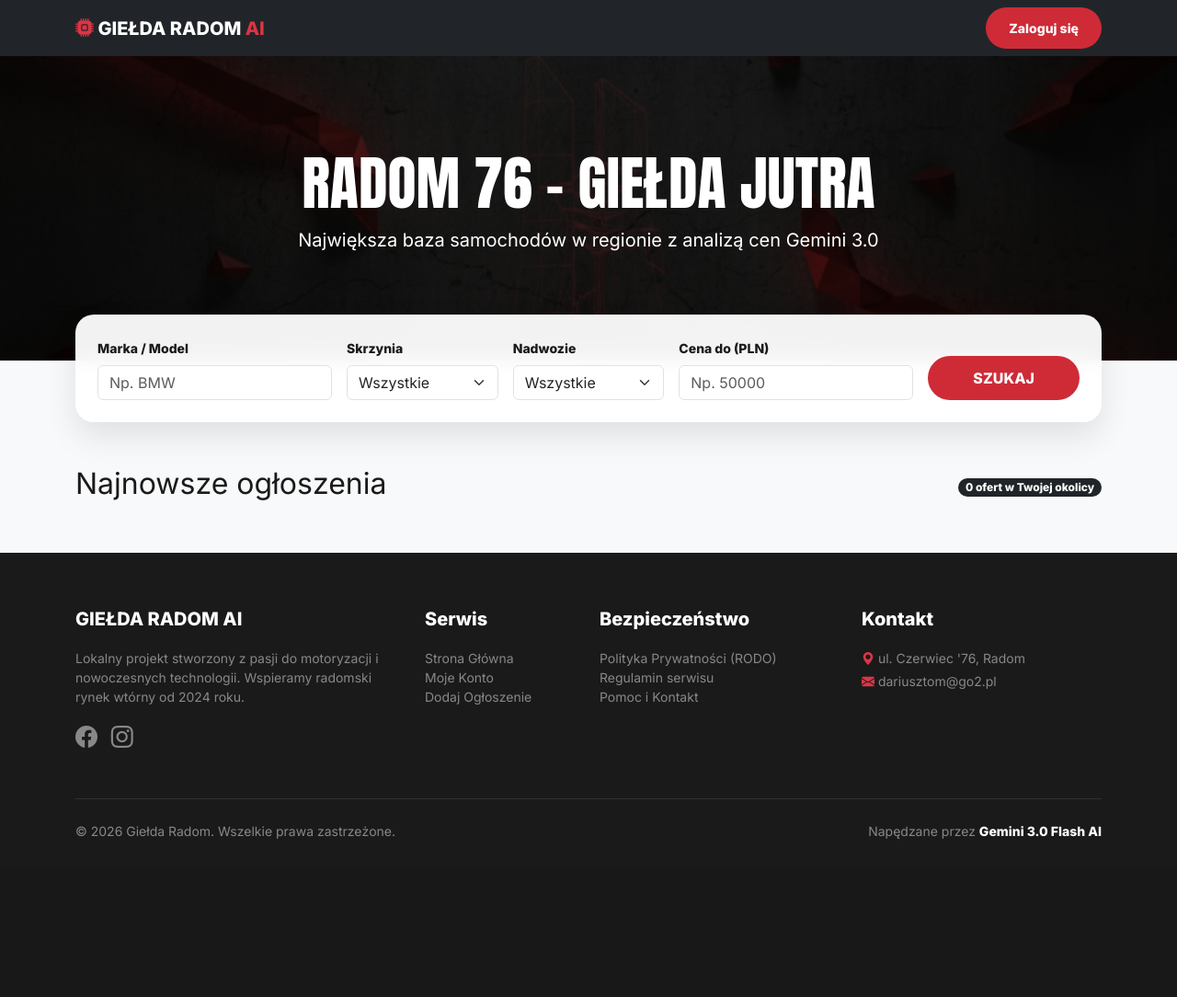
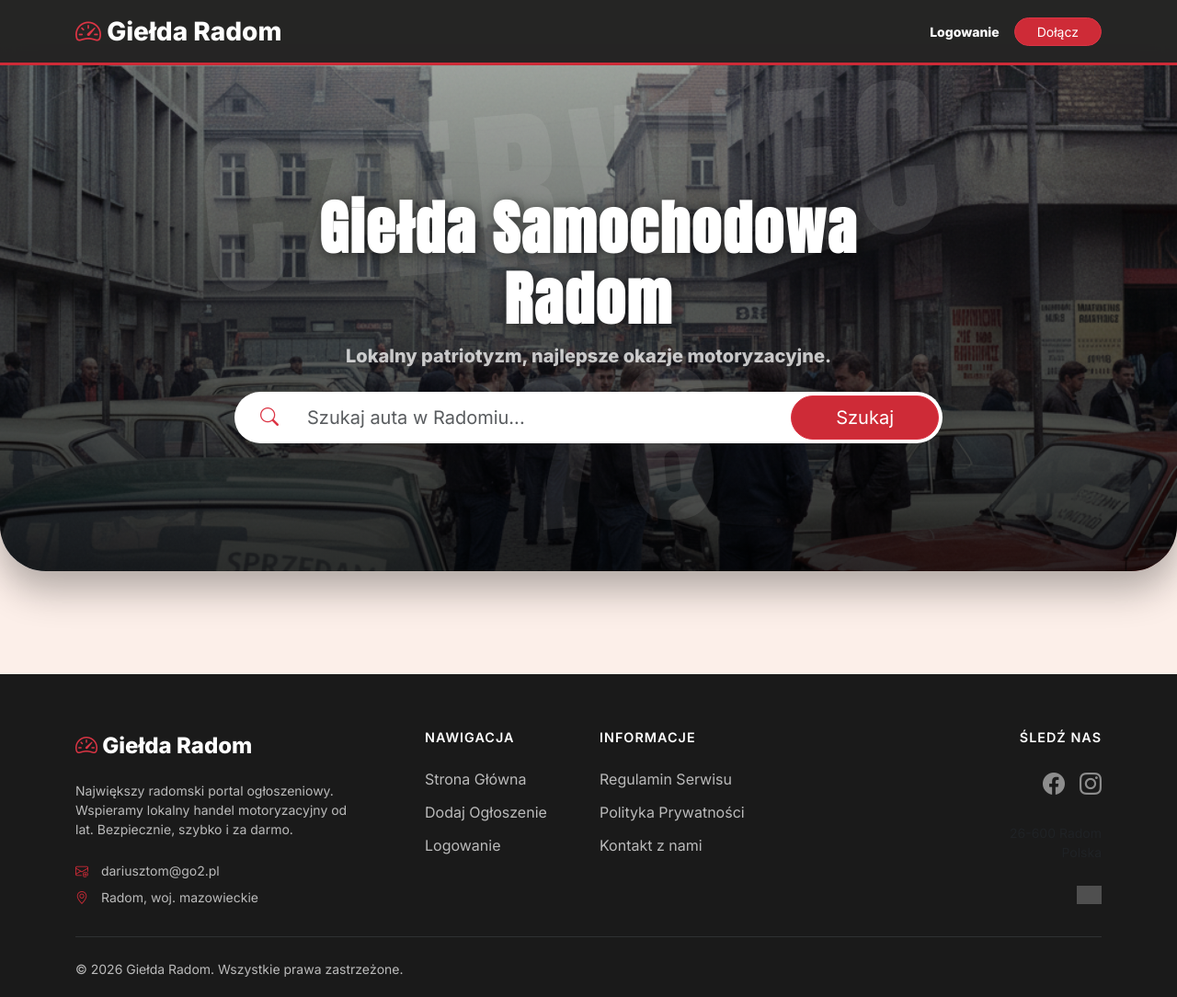
Before and after one commit to tomczykdariusz606/gielda-radom, a Flask app: page / in a window 1280 px wide. Shown: the whole page at 92% size. Before the commit the page ends 912 px from the top, so only its background shows below. Run offline with Flask 3, Linux system fonts and the light colour scheme; data that the repository does not hold is empty; grey boxes are pictures that could not be loaded.

Commit message:
Update index.html

```diff
--- a/templates/index.html
+++ b/templates/index.html
@@ -1,184 +1,240 @@
 <!DOCTYPE html>
 <html lang="pl">
 <head>
-    <meta charset="UTF-8">
+
+<title>Giełda Samochodowa Radom - Darmowe Ogłoszenia Motoryzacyjne</title>
 <meta name="viewport" content="width=device-width, initial-scale=1.0">
 
-    <title>Giełda Samochodowa Radom - Najlepsze Okazje AI</title>
-    <meta name="description" content="Lokalna giełda samochodowa w Radomiu wspomagana przez AI. Znajdź tanie auta używane, sprawdź wycenę rynkową i dodaj ogłoszenie za darmo.">
-    <meta name="keywords" content="giełda radom, samochody radom, używane auta radom, czerwiec 76, komis radom, ceny samochodów ai">
-    <meta name="robots" content="index, follow">
-    <link rel="canonical" href="https://gieldaradom.pl/">
+<meta name="description" content="Najlepsza lokalna giełda samochodowa w Radomiu. Kupuj i sprzedawaj auta, motocykle i części. Dodaj ogłoszenie za darmo na Giełda Radom!">
+<meta name="keywords" content="giełda samochodowa radom, giełda radom, samochody używane radom, tanie auta radom, sprzedaż samochodów radom, auto giełda radom, czerwiec 76 radom, komis radom">
 
-    <link href="https://fonts.googleapis.com/css2?family=Inter:wght@400;600;800&family=Anton&display=swap" rel="stylesheet">
+<meta property="og:title" content="Giełda Samochodowa Radom">
+<meta property="og:description" content="Szybka sprzedaż i bezpieczny zakup auta w Twojej okolicy.">
+<meta property="og:image" content="{{ url_for('static', filename='favicon.ico', _external=True) }}">
+<meta property="og:type" content="website">
+
+<meta name="geo.region" content="PL-MZ">
+<meta name="geo.placename" content="Radom">
+<meta name="geo.position" content="51.4027;21.1471">
+<meta name="ICBM" content="51.4027, 21.1471">
+
+    <link rel="shortcut icon" href="{{ url_for('static', filename='favicon.ico') }}" type="image/x-icon">
+
     <link href="https://cdn.jsdelivr.net/npm/bootstrap@5.3.2/dist/css/bootstrap.min.css" rel="stylesheet">
     <link rel="stylesheet" href="https://cdn.jsdelivr.net/npm/bootstrap-icons@1.11.1/font/bootstrap-icons.css">
+    <link href="https://fonts.googleapis.com/css2?family=Anton&family=Inter:wght@300;400;600;800&display=swap" rel="stylesheet">
 
     <style>
         :root { --radom-red: #ce2b37; --radom-dark: #1a1a1a; }
-        body { font-family: 'Inter', sans-serif; background: #f8f9fa; color: var(--radom-dark); }
+        body { font-family: 'Inter', sans-serif; background-color: #fcefe9; min-height: 100vh; display: flex; flex-direction: column; }
 
-        /* Hero Section z klimatem Czerwiec 76 */
-        .hero-bg {
-            background: linear-gradient(rgba(0,0,0,0.7), rgba(0,0,0,0.7)), url("{{ url_for('static', filename='czerwiec_tlo.jpg') }}");
-            background-size: cover; background-position: center;
-            color: white; padding: 100px 0; position: relative;
+        @keyframes pulse-red {
+            0% { transform: scale(1); box-shadow: 0 0 0 0 rgba(206, 43, 55, 0.7); }
+            70% { transform: scale(1.05); box-shadow: 0 0 0 10px rgba(206, 43, 55, 0); }
+            100% { transform: scale(1); box-shadow: 0 0 0 0 rgba(206, 43, 55, 0); }
+        }
+        .animate-pulse { animation: pulse-red 2s infinite; }
+
+        .navbar { background: rgba(26, 26, 26, 0.95); backdrop-filter: blur(10px); border-bottom: 3px solid var(--radom-red); }
+
+        /* HERO SECTION - Zmiana tła na radom_hero.png */
+            .hero-section {
+        position: relative;
+        background-image: url("{{ url_for('static', filename='radom_hero.png') }}");
+        background-size: cover;
+        background-position: center;
+        background-attachment: scroll; /* To naprawia błąd na iPhone */
+        height: 550px;
+        display: flex;
+        align-items: center;
+        justify-content: center;
+        text-align: center;
+        color: white;
+        overflow: hidden;
+        margin-bottom: 4rem;
+        border-bottom-left-radius: 50px;
+        border-bottom-right-radius: 50px;
+        box-shadow: 0 20px 40px rgba(0,0,0,0.3);
     }
 
-        .search-card {
-            background: rgba(255, 255, 255, 0.95);
-            backdrop-filter: blur(10px);
-            border-radius: 20px;
-            margin-top: -50px;
-            box-shadow: 0 15px 35px rgba(0,0,0,0.1);
-            z-index: 10; position: relative;
+    @media (min-width: 1024px) {
+        .hero-section {
+            background-attachment: fixed; /* Fixed zostaje tylko na komputerach */
+        }
     }
 
-        .btn-radom { background: var(--radom-red); color: white; border: none; border-radius: 50px; font-weight: 700; padding: 12px 25px; }
-        .btn-radom:hover { background: #a51d28; color: white; transform: translateY(-2px); transition: 0.3s; }
+        .hero-overlay { position: absolute; top: 0; left: 0; right: 0; bottom: 0; background: linear-gradient(to bottom, rgba(0,0,0,0.3), rgba(0,0,0,0.8)); z-index: 1; }
 
-        .car-card { border: none; border-radius: 15px; overflow: hidden; transition: 0.3s; background: white; height: 100%; box-shadow: 0 5px 15px rgba(0,0,0,0.05); }
-        .car-card:hover { transform: translateY(-10px); box-shadow: 0 15px 30px rgba(0,0,0,0.1); }
+        /* Tekst w tle zachowany i dopasowany do nowego zdjęcia */
+        .big-text-76 { position: absolute; top: 50%; left: 50%; transform: translate(-50%, -50%) rotate(-5deg); font-family: 'Anton', sans-serif; font-size: 15vw; color: rgba(255, 255, 255, 0.08); z-index: 2; pointer-events: none; letter-spacing: 1rem; text-transform: uppercase; }
 
-        footer { background: var(--radom-dark); color: #888; padding: 60px 0 30px; }
-        footer h5 { color: white; font-weight: 800; margin-bottom: 20px; }
-        footer a { color: #888; text-decoration: none; transition: 0.3s; }
-        footer a:hover { color: var(--radom-red); }
+        .hero-content { position: relative; z-index: 3; width: 100%; max-width: 800px; padding: 0 15px; }
+        .hero-content h1 { font-family: 'Anton', sans-serif; letter-spacing: 2px; text-shadow: 2px 2px 15px rgba(0,0,0,0.6); }
+
+        .car-card { border: none; border-radius: 20px; background: white; transition: 0.3s; box-shadow: 0 10px 20px rgba(0,0,0,0.05); overflow: hidden; }
+        .car-card:hover { transform: translateY(-10px); }
+
+        .price-badge { background-color: var(--radom-red); font-weight: 800; font-size: 1.1rem; z-index: 2; }
+        .time-badge { position: absolute; top: 15px; left: 65px; z-index: 10; font-size: 0.75rem; font-weight: 700; }
+        .zoom-btn { position: absolute; top: 15px; left: 15px; z-index: 10; background: rgba(255, 255, 255, 0.9); width: 35px; height: 35px; border-radius: 50%; display: flex; align-items: center; justify-content: center; border: none; color: var(--radom-dark); }
+        .fav-btn { position: absolute; top: 15px; right: 15px; z-index: 10; background: rgba(0, 0, 0, 0.4); width: 35px; height: 35px; border-radius: 50%; display: flex; align-items: center; justify-content: center; border: none; color: white; backdrop-filter: blur(5px); }
+
+        /* STOPKA */
+        .footer-main { background: var(--radom-dark); color: #bbb; padding: 60px 0 20px; margin-top: auto; }
+        .footer-brand { color: white; font-weight: 800; font-size: 1.5rem; margin-bottom: 20px; display: block; text-decoration: none; }
+        .footer-heading { color: white; font-weight: 600; margin-bottom: 25px; text-transform: uppercase; font-size: 0.9rem; letter-spacing: 1px; }
+        .footer-link { color: #bbb; text-decoration: none; transition: 0.2s; display: block; margin-bottom: 12px; }
+        .footer-link:hover { color: var(--radom-red); padding-left: 5px; }
+        .contact-info i { color: var(--radom-red); margin-right: 10px; }
     </style>
 </head>
 <body>
 
-<nav class="navbar navbar-expand-lg navbar-dark bg-dark sticky-top">
+    <nav class="navbar navbar-expand-lg navbar-dark sticky-top">
         <div class="container">
-        <a class="navbar-brand fw-bold" href="/"><i class="bi bi-cpu-fill text-danger"></i> GIEŁDA RADOM <span class="text-danger">AI</span></a>
-        <div class="ms-auto">
+            <a class="navbar-brand fw-bold fs-3" href="/"><i class="bi bi-speedometer2 text-danger"></i> Giełda Radom</a>
+            <div class="ms-auto d-flex align-items-center gap-3">
                 {% if current_user.is_authenticated %}
-                <a href="/profil" class="btn btn-outline-light btn-sm rounded-pill px-3">Mój Panel</a>
+                    <a href="/profil" class="btn btn-outline-light rounded-pill px-4 btn-sm">Mój Profil</a>
+                    <a href="/logout" class="btn btn-link text-white-50 text-decoration-none small">Wyloguj</a>
                 {% else %}
-                <a href="/login" class="btn btn-radom btn-sm">Zaloguj się</a>
+                    <a href="/login" class="text-white text-decoration-none fw-bold small">Logowanie</a>
+                    <a href="/register" class="btn btn-danger rounded-pill px-4 btn-sm" style="background-color: var(--radom-red);">Dołącz</a>
                 {% endif %}
             </div>
         </div>
     </nav>
 
-<section class="hero-bg text-center">
-    <div class="container">
-        <h1 class="display-3 fw-800" style="font-family: 'Anton';">RADOM 76 - GIEŁDA JUTRA</h1>
-        <p class="lead">Największa baza samochodów w regionie z analizą cen Gemini 3.0</p>
-    </div>
-</section>
-
-<div class="container">
-    <div class="search-card p-4">
-        <form method="GET" action="/" class="row g-3">
-            <div class="col-md-3">
-                <label class="form-label small fw-bold">Marka / Model</label>
-                <input type="text" name="marka" class="form-control" placeholder="Np. BMW" value="{{ request.args.get('marka', '') }}">
-            </div>
-            <div class="col-md-2">
-                <label class="form-label small fw-bold">Skrzynia</label>
-                <select name="skrzynia" class="form-select">
-                    <option value="">Wszystkie</option>
-                    <option value="Manualna">Manualna</option>
-                    <option value="Automatyczna">Automatyczna</option>
-                </select>
-            </div>
-            <div class="col-md-2">
-                <label class="form-label small fw-bold">Nadwozie</label>
-                <select name="nadwozie" class="form-select">
-                    <option value="">Wszystkie</option>
-                    <option value="Sedan">Sedan</option>
-                    <option value="Kombi">Kombi</option>
-                    <option value="SUV">SUV</option>
-                    <option value="Hatchback">Hatchback</option>
-                </select>
-            </div>
-            <div class="col-md-3">
-                <label class="form-label small fw-bold">Cena do (PLN)</label>
-                <input type="number" name="cena_max" class="form-control" placeholder="Np. 50000">
-            </div>
-            <div class="col-md-2 d-flex align-items-end">
-                <button type="submit" class="btn btn-radom w-100">SZUKAJ</button>
+    <header class="hero-section">
+        <div class="hero-overlay"></div>
+        <div class="big-text-76">CZERWIEC '76</div>
+        <div class="hero-content">
+            <h1 class="display-3 fw-bold mb-2">Giełda Samochodowa Radom</h1>
+            <p class="lead fw-bold mb-4 opacity-75">Lokalny patriotyzm, najlepsze okazje motoryzacyjne.</p>
+            <form action="/" method="GET">
+                <div class="input-group input-group-lg shadow-lg bg-white rounded-pill p-1">
+                    <span class="input-group-text border-0 bg-transparent ms-2"><i class="bi bi-search text-danger"></i></span>
+                    <input type="text" name="q" class="form-control border-0 bg-transparent shadow-none" placeholder="Szukaj auta w Radomiu..." value="{{ search_query or '' }}">
+                    <button class="btn btn-danger rounded-pill px-5" style="background-color: var(--radom-red);" type="submit">Szukaj</button>
                 </div>
             </form>
         </div>
+    </header>
+
+    <div class="container mb-5">
+        <div class="row row-cols-1 row-cols-md-2 row-cols-lg-3 g-4">
+            {% for car in cars %}
+            <div class="col">
+                <div class="card h-100 car-card">
+                    {% set dni_od_dodania = (now - car.data_dodania).days %}
+                    {% set pozostalo_dni = 30 - dni_od_dodania %}
+
+                    <div class="position-relative" style="height: 240px;">
+                        <button class="zoom-btn" onclick="openLightbox('{{ car.img }}')"><i class="bi bi-zoom-in"></i></button>
+
+                        {% if current_user.is_authenticated %}
+                        <a href="{{ url_for('toggle_favorite', car_id=car.id) }}" class="fav-btn">
+                            <i class="bi {{ 'bi-heart-fill text-danger' if car in current_user.favorite_cars else 'bi-heart' }}"></i>
+                        </a>
+                        {% endif %}
+
+                        <span class="badge time-badge rounded-pill shadow-sm {% if pozostalo_dni <= 3 %}bg-danger animate-pulse text-white{% else %}bg-white text-dark{% endif %}">
+                            <i class="bi bi-clock me-1"></i>
+                            {% if pozostalo_dni > 0 %}Jeszcze {{ pozostalo_dni }} dni{% else %}Ostatnie godziny!{% endif %}
+                        </span>
+
+                        <a href="/ogloszenie/{{ car.id }}">
+                            <img src="{{ car.img }}" class="w-100 h-100" style="object-fit: cover;" alt="{{ car.marka }}">
+                        </a>
+
+                        <span class="position-absolute bottom-0 end-0 m-3 badge price-badge rounded-pill px-3 py-2">
+                            {{ car.cena|int }} PLN
+                        </span>
                     </div>
 
-<main class="container py-5">
-    <div class="d-flex justify-content-between align-items-center mb-4">
-        <h2 class="fw-800">Najnowsze ogłoszenia</h2>
-        <span class="badge bg-dark rounded-pill">{{ cars|length }} ofert w Twojej okolicy</span>
-    </div>
+                    <div class="card-body">
+                        <h5 class="fw-bold mb-1">{{ car.marka }} {{ car.model }}</h5>
+                        <p class="text-muted small text-truncate mb-3">{{ car.opis }}</p>
 
-    <div class="row g-4">
-        {% for car in cars %}
-        <div class="col-md-4">
-            <div class="car-card">
-                <div style="position: relative;">
-                    <img src="{{ car.img }}" class="w-100" style="height: 220px; object-fit: cover;" alt="{{ car.marka }} {{ car.model }}">
-                    {% set val = get_market_valuation(car) %}
-                    <span class="badge" style="position: absolute; top: 15px; left: 15px; background: {{ val.color }};">
-                        {{ val.status }}
-                    </span>
-                </div>
-                <div class="p-3">
-                    <h5 class="fw-bold mb-1">{{ car.marka }} {{ car.model }}</h5>
-                    <p class="text-muted small mb-2"><i class="bi bi-calendar3"></i> {{ car.rok }} | <i class="bi bi-fuel-pump"></i> {{ car.paliwo }}</p>
-                    <div class="d-flex justify-content-between align-items-center">
-                        <span class="fs-4 fw-800 text-danger">{{ "{:,.0f}".format(car.cena).replace(',', ' ') }} PLN</span>
-                        <a href="/ogloszenie/{{ car.id }}" class="btn btn-dark btn-sm rounded-pill px-3">Szczegóły</a>
+                        <div class="d-grid" id="phone-container-{{ car.id }}">
+                            <button onclick="revealPhone('{{ car.id }}', '{{ car.telefon }}')" class="btn btn-danger w-100 rounded-pill fw-bold shadow-sm py-2" style="background-color: var(--radom-red);">
+                                <i class="bi bi-telephone-outbound me-2"></i>Pokaż numer
+                            </button>
                         </div>
                     </div>
                 </div>
             </div>
             {% endfor %}
         </div>
-</main>
+    </div>
 
-<footer>
+    <footer class="footer-main">
         <div class="container">
-        <div class="row">
-            <div class="col-md-4 mb-4">
-                <h5>GIEŁDA RADOM AI</h5>
-                <p class="small">Lokalny projekt stworzony z pasji do motoryzacji i nowoczesnych technologii. Wspieramy radomski rynek wtórny od 2024 roku.</p>
-                <div class="fs-4">
-                    <i class="bi bi-facebook me-2"></i>
-                    <i class="bi bi-instagram me-2"></i>
+            <div class="row gy-4">
+                <div class="col-lg-4 col-md-6">
+                    <a href="/" class="footer-brand"><i class="bi bi-speedometer2 text-danger"></i> Giełda Radom</a>
+                    <p class="small pe-lg-5">Największy radomski portal ogłoszeniowy. Wspieramy lokalny handel motoryzacyjny od lat. Bezpiecznie, szybko i za darmo.</p>
+                    <div class="contact-info mt-4">
+                        <p class="small mb-2"><i class="bi bi-envelope-at"></i> dariusztom@go2.pl</p>
+                        <p class="small mb-2"><i class="bi bi-geo-alt"></i> Radom, woj. mazowieckie</p>
                     </div>
                 </div>
-            <div class="col-md-2 mb-4">
-                <h5>Serwis</h5>
-                <ul class="list-unstyled small">
-                    <li><a href="/">Strona Główna</a></li>
-                    <li><a href="/login">Moje Konto</a></li>
-                    <li><a href="/dodaj">Dodaj Ogłoszenie</a></li>
-                </ul>
+                <div class="col-lg-2 col-md-6">
+                    <h5 class="footer-heading">Nawigacja</h5>
+                    <a href="/" class="footer-link">Strona Główna</a>
+                    <a href="/register" class="footer-link">Dodaj Ogłoszenie</a>
+                    <a href="/login" class="footer-link">Logowanie</a>
                 </div>
-            <div class="col-md-3 mb-4">
-                <h5>Bezpieczeństwo</h5>
-                <ul class="list-unstyled small">
-                    <li><a href="/rodo">Polityka Prywatności (RODO)</a></li>
-                    <li><a href="/regulamin">Regulamin serwisu</a></li>
-                    <li><a href="/kontakt">Pomoc i Kontakt</a></li>
-                </ul>
+                <div class="col-lg-3 col-md-6">
+                    <h5 class="footer-heading">Informacje</h5>
+                    <a href="/regulamin" class="footer-link">Regulamin Serwisu</a>
+                    <a href="/polityka-prywatnosci" class="footer-link">Polityka Prywatności</a>
+                    <a href="/kontakt" class="footer-link">Kontakt z nami</a>
                 </div>
-            <div class="col-md-3 mb-4">
-                <h5>Kontakt</h5>
-                <p class="small mb-1"><i class="bi bi-geo-alt-fill text-danger"></i> ul. Czerwiec '76, Radom</p>
-                <p class="small mb-1"><i class="bi bi-envelope-fill text-danger"></i> dariusztom@go2.pl</p>
+                <div class="col-lg-3 col-md-6 text-md-end">
+                    <h5 class="footer-heading">Śledź nas</h5>
+                    <div class="d-flex justify-content-md-end gap-3 fs-4 mb-4">
+                        <a href="#" class="text-white-50"><i class="bi bi-facebook"></i></a>
+                        <a href="#" class="text-white-50"><i class="bi bi-instagram"></i></a>
+                    </div>
+                    <p class="small text-muted">26-600 Radom<br>Polska</p>
+                    <img src="https://upload.wikimedia.org/wikipedia/commons/thumb/e/e9/Flag_of_Radom.svg/800px-Flag_of_Radom.svg.png" alt="Radom" style="height: 20px; opacity: 0.4; margin-top: 10px;">
                 </div>
             </div>
-        <hr class="mt-4 border-secondary">
-        <div class="row pt-2">
-            <div class="col-md-6 small">
-                &copy; 2026 Giełda Radom. Wszelkie prawa zastrzeżone.
-            </div>
-            <div class="col-md-6 text-md-end small">
-                Napędzane przez <span class="text-white fw-bold">Gemini 3.0 Flash AI</span>
+            <hr class="my-4 border-secondary opacity-25">
+            <div class="row align-items-center">
+                <div class="col-md-6 text-center text-md-start">
+                    <p class="small mb-0">© 2026 Giełda Radom. Wszystkie prawa zastrzeżone.</p>
                 </div>
             </div>
         </div>
     </footer>
 
+    <div class="modal fade" id="lightboxModal" tabindex="-1" aria-hidden="true">
+        <div class="modal-dialog modal-dialog-centered modal-xl">
+            <div class="modal-content bg-transparent border-0">
+                <div class="modal-body p-0 text-center position-relative">
+                    <button type="button" class="btn-close btn-close-white position-absolute top-0 end-0 m-3" data-bs-dismiss="modal"></button>
+                    <img src="" id="lightboxImg" class="img-fluid rounded shadow-lg">
+                </div>
+            </div>
+        </div>
+    </div>
+
+    <script src="https://cdn.jsdelivr.net/npm/bootstrap@5.3.2/dist/js/bootstrap.bundle.min.js"></script>
+    <script>
+        function revealPhone(carId, phoneNumber) {
+            const container = document.getElementById('phone-container-' + carId);
+            container.innerHTML = `
+                <a href="tel:${phoneNumber}" class="btn btn-outline-dark w-100 rounded-pill fw-bold py-2">
+                    <i class="bi bi-telephone-fill me-2 text-danger"></i>${phoneNumber}
+                </a>
+            `;
+        }
+        function openLightbox(src) {
+            document.getElementById('lightboxImg').src = src;
+            new bootstrap.Modal(document.getElementById('lightboxModal')).show();
+        }
+    </script>
 </body>
 </html>
```
Lines whose indentation alone changed are shown as unchanged.
